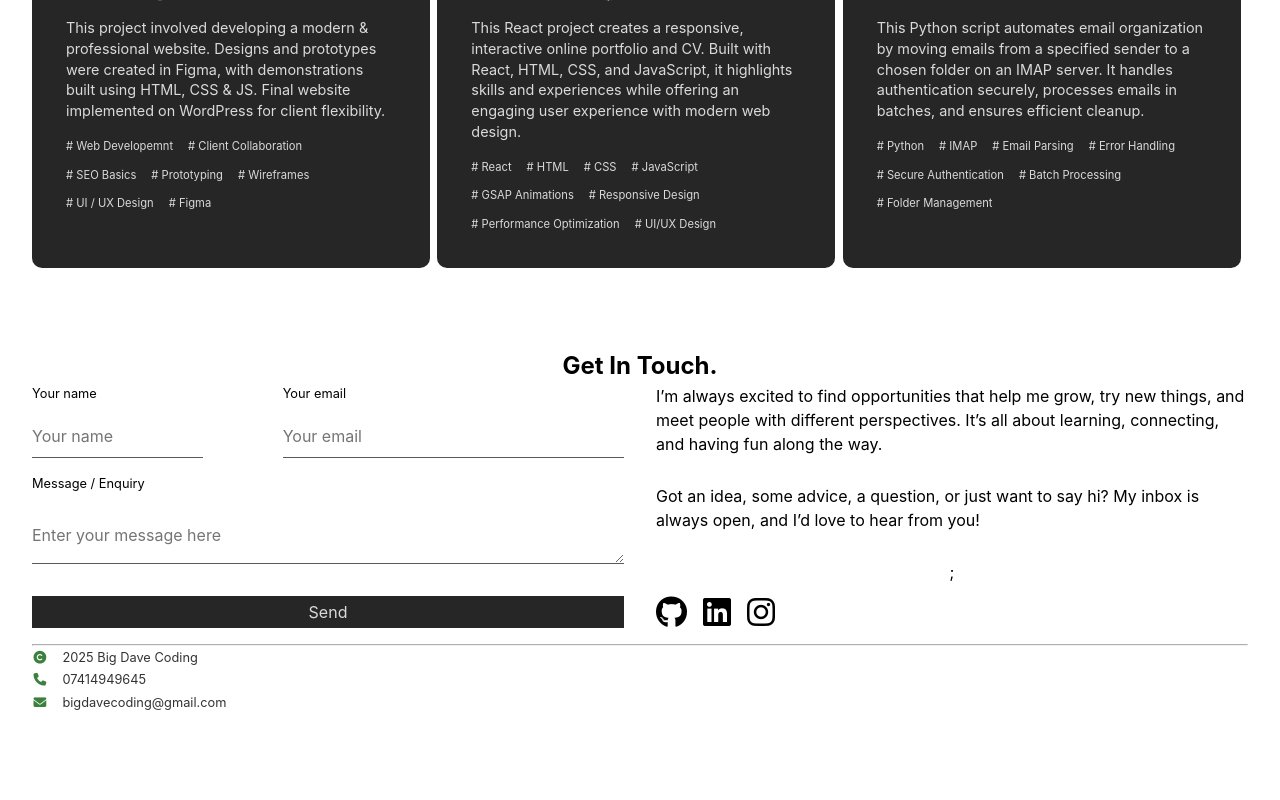
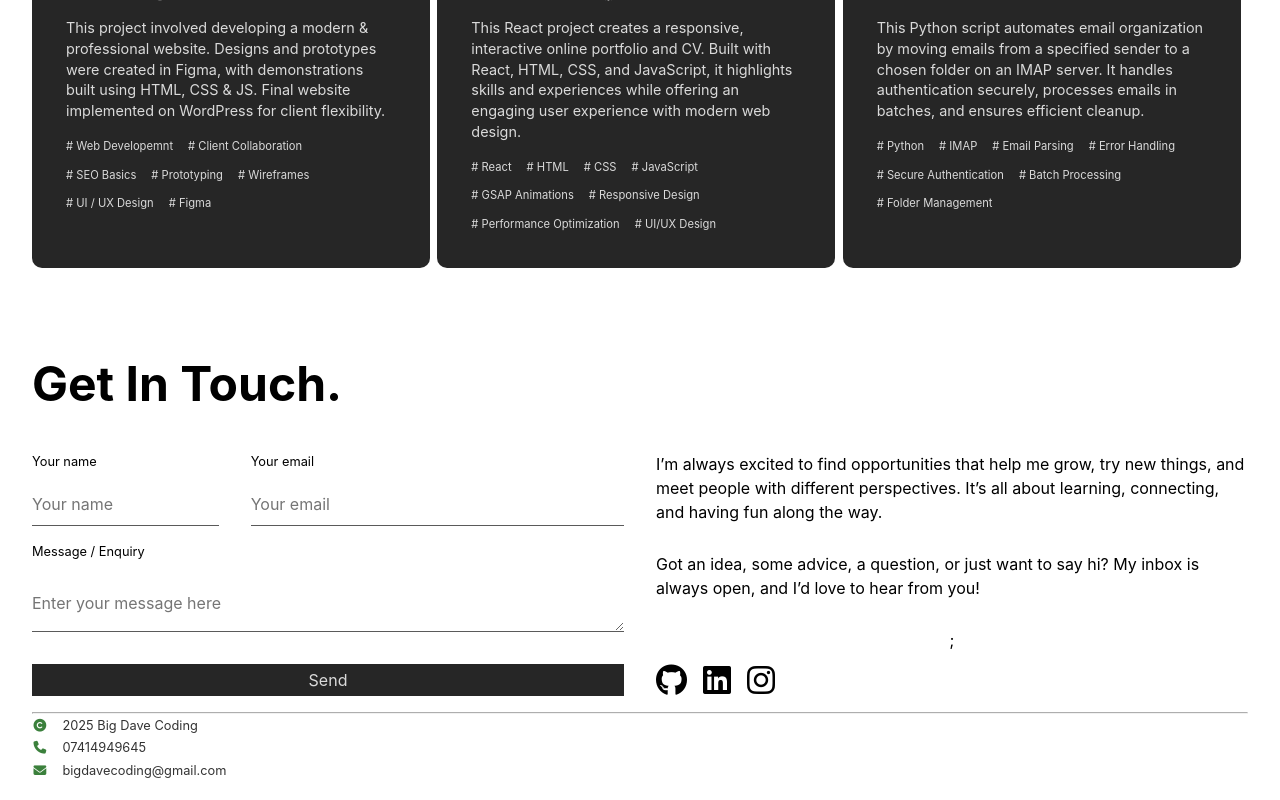
Before and after one commit to BigDaveCoding/react-practice, a React (Vite) app in the folder my-first-react-project/: page / in a window 1280 px wide. Shown: the part 2418-3218 px from the top of the page. Before the commit the page ends 3150 px from the top, so only its background shows below. Built offline with nearby package versions, Linux system fonts and the light colour scheme.

Commit message:
styled title of contact section

```diff
--- a/my-first-react-project/src/index.css
+++ b/my-first-react-project/src/index.css
@@ -364,6 +364,15 @@ footer i {
 }
 
 
+
+
+.contact_title {
+  text-align: left;
+  font-size: 3rem;
+  margin: 2rem 0;
+}
+
+
 .contact_grid {
   display: grid;
   grid-template-columns: 1fr 1fr;
@@ -373,7 +382,7 @@ footer i {
 .contact_form_grid {
   display: grid;
   grid-template-columns: 1fr 2fr;
-  gap: 1rem 5rem;
+  gap: 1rem 2rem;
 }
 
 .contact_form_grid label {
```
